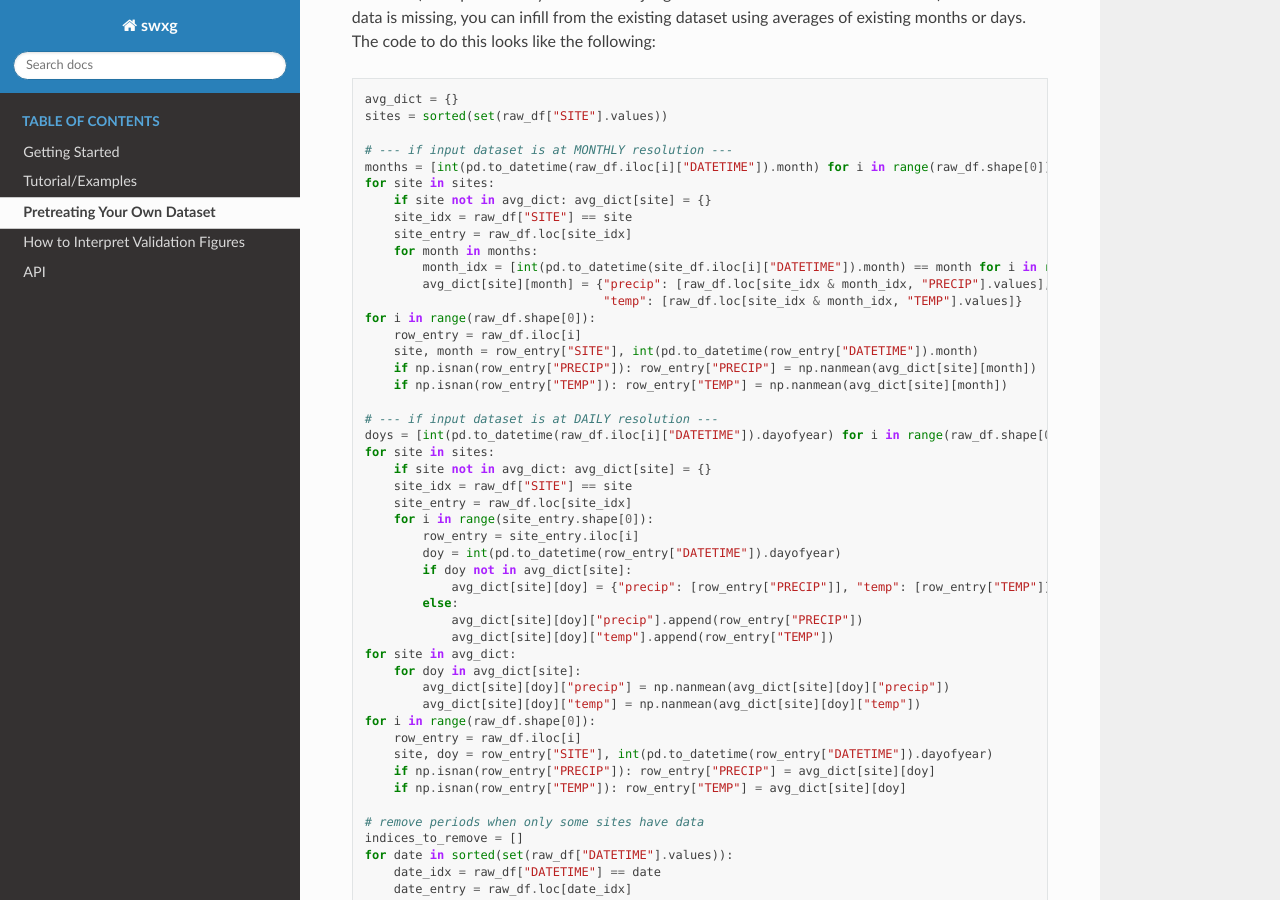
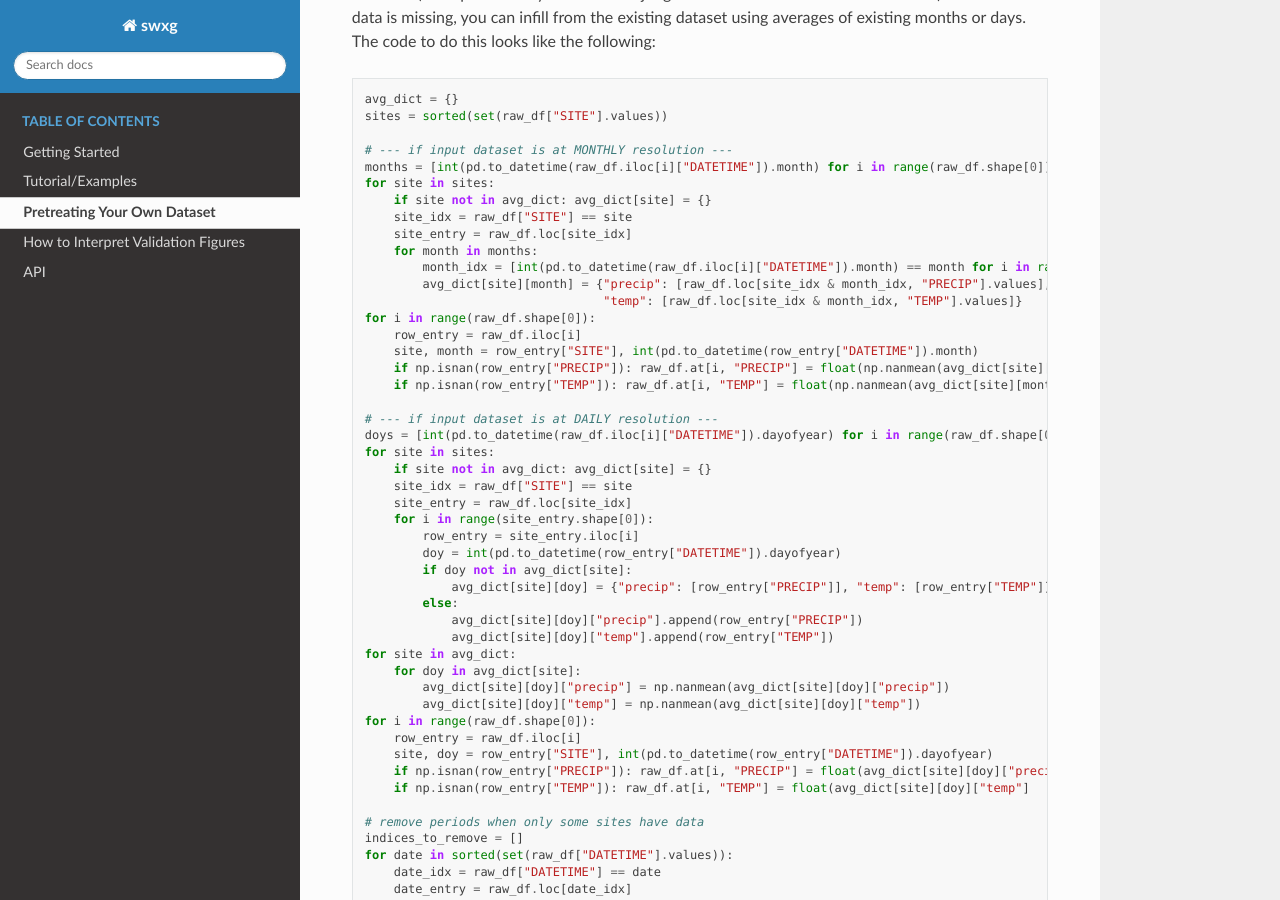
Before and after one commit to xthames/swxg, a Sphinx documentation site: the page built from docs/source/pretreatment/index.rst, in a window 1280 px wide and 900 px high, scrolled down 1439 px. Built offline with Sphinx 7.4.7 and the Read the Docs theme 3.1.0, drawn with Linux system fonts in a browser that asks for light colours.

Commit message:
fixed infilling in Pretreatment documentation

```diff
--- a/docs/source/pretreatment/index.rst
+++ b/docs/source/pretreatment/index.rst
@@ -66,14 +66,14 @@
         site_idx = raw_df["SITE"] == site
         site_entry = raw_df.loc[site_idx]
         for month in months:
-            month_idx = [int(pd.to_datetime(site_df.iloc[i]["DATETIME"]).month) == month for i in range(site_entry.shape[0])]
+            month_idx = [int(pd.to_datetime(raw_df.iloc[i]["DATETIME"]).month) == month for i in range(site_entry.shape[0])]
             avg_dict[site][month] = {"precip": [raw_df.loc[site_idx & month_idx, "PRECIP"].values],
                                      "temp": [raw_df.loc[site_idx & month_idx, "TEMP"].values]}
     for i in range(raw_df.shape[0]):
         row_entry = raw_df.iloc[i]
         site, month = row_entry["SITE"], int(pd.to_datetime(row_entry["DATETIME"]).month)
-        if np.isnan(row_entry["PRECIP"]): row_entry["PRECIP"] = np.nanmean(avg_dict[site][month])
-        if np.isnan(row_entry["TEMP"]): row_entry["TEMP"] = np.nanmean(avg_dict[site][month])
+        if np.isnan(row_entry["PRECIP"]): raw_df.at[i, "PRECIP"] = float(np.nanmean(avg_dict[site][month]["precip"]))
+        if np.isnan(row_entry["TEMP"]): raw_df.at[i, "TEMP"] = float(np.nanmean(avg_dict[site][month]["temp"]))
 
     # --- if input dataset is at DAILY resolution ---
     doys = [int(pd.to_datetime(raw_df.iloc[i]["DATETIME"]).dayofyear) for i in range(raw_df.shape[0])]
@@ -96,8 +96,8 @@
     for i in range(raw_df.shape[0]):
         row_entry = raw_df.iloc[i]
         site, doy = row_entry["SITE"], int(pd.to_datetime(row_entry["DATETIME"]).dayofyear)
-        if np.isnan(row_entry["PRECIP"]): row_entry["PRECIP"] = avg_dict[site][doy]
-        if np.isnan(row_entry["TEMP"]): row_entry["TEMP"] = avg_dict[site][doy]
+        if np.isnan(row_entry["PRECIP"]): raw_df.at[i, "PRECIP"] = float(avg_dict[site][doy]["precip"])
+        if np.isnan(row_entry["TEMP"]): raw_df.at[i, "TEMP"] = float(avg_dict[site][doy]["temp"]
 
     # remove periods when only some sites have data
     indices_to_remove = []
```
